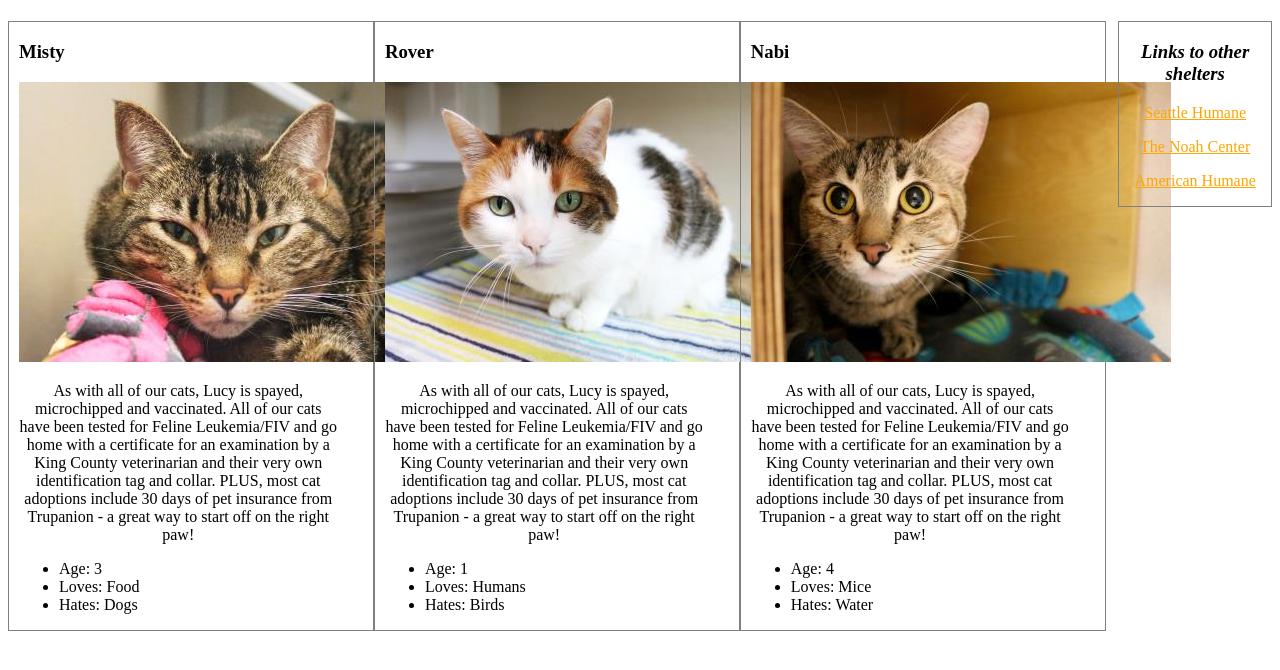
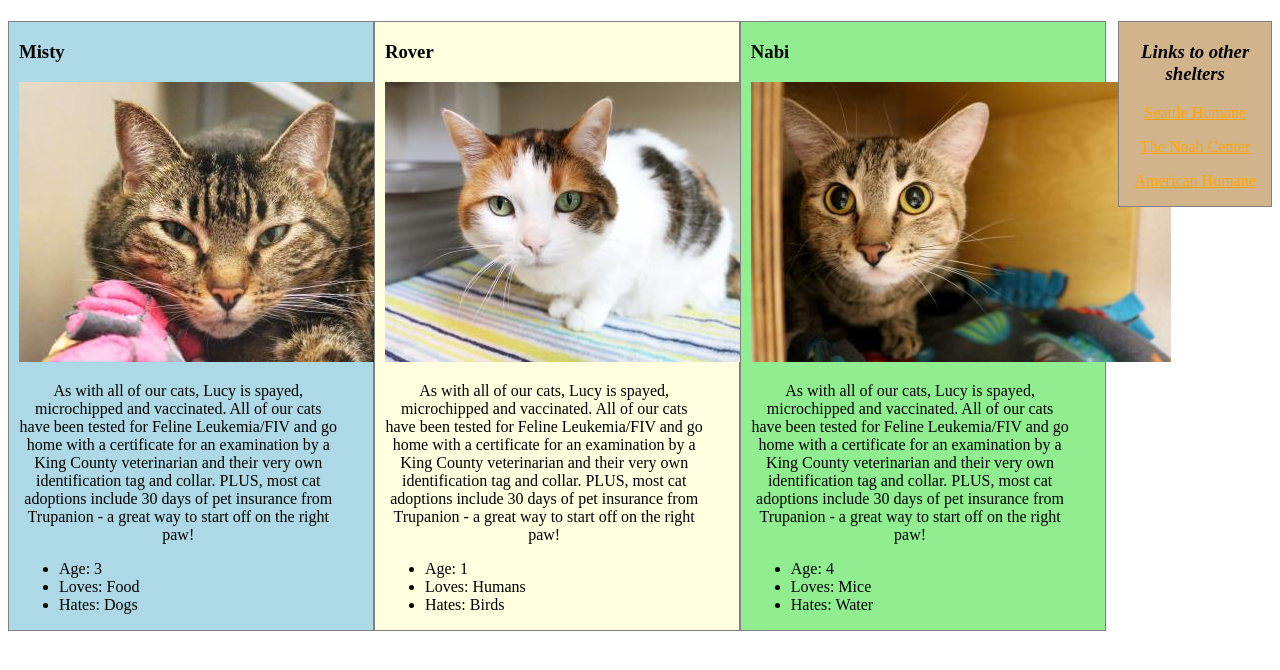
Before and after one commit to HyungNLee/animal-shelter, a plain HTML site: page index.html in a window 1280 px wide. Drawn offline with Linux system fonts and the light colour scheme.

Commit message:
Add background color to the animals and sidebar.

```diff
--- a/css/styles.css
+++ b/css/styles.css
@@ -9,6 +9,7 @@
   width: 12%;
   border: 1px solid gray;
   float: right;
+  background-color: tan;
 }
 
 .column p {
@@ -32,3 +33,15 @@
   font-weight: bold;
   font-style: italic;
 }
+
+#column1 {
+  background-color: lightblue;
+}
+
+#column2 {
+  background-color: lightyellow;
+}
+
+#column3 {
+  background-color: lightgreen;
+}
--- a/index.html
+++ b/index.html
@@ -6,7 +6,7 @@
   </head>
   <body>
     <h1></h1>
-    <div class="column">
+    <div class="column" id="column1">
       <h3>Misty</h3>
       <img src="img/cat1.jpg" alt="Picture of Misty">
       <p>
@@ -23,7 +23,7 @@
         <li>Hates: Dogs</li>
       </ul>
     </div>
-    <div class="column">
+    <div class="column" id="column2">
       <h3>Rover</h3>
       <img src="img/cat2.jpg" alt="Picture of Rover">
       <p>
@@ -40,7 +40,7 @@
         <li>Hates: Birds</li>
       </ul>
     </div>
-    <div class="column">
+    <div class="column" id="column3">
       <h3>Nabi</h3>
       <img src="img/cat3.jpg" alt="Picture of Nabi">
       <p>
```
